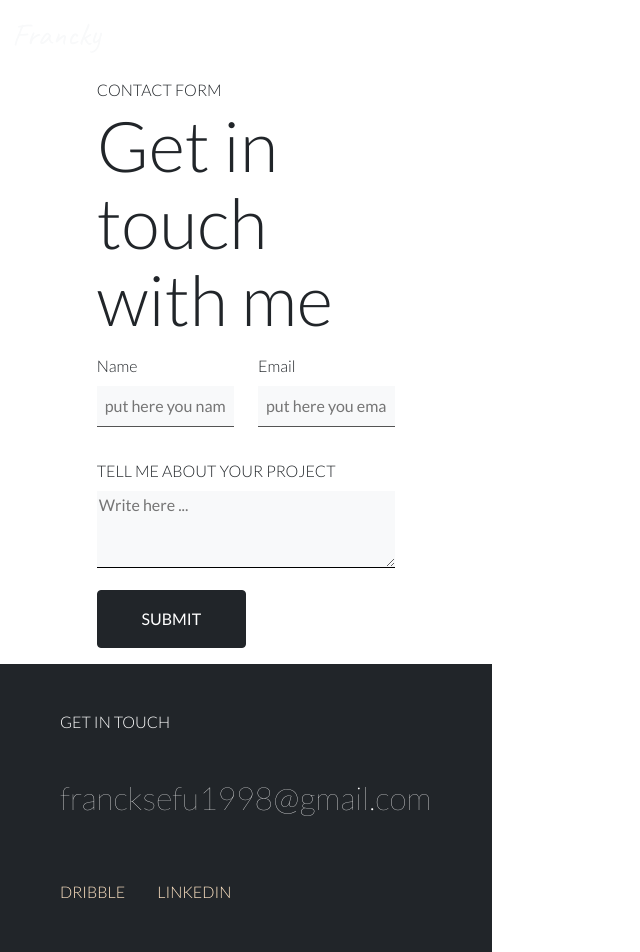
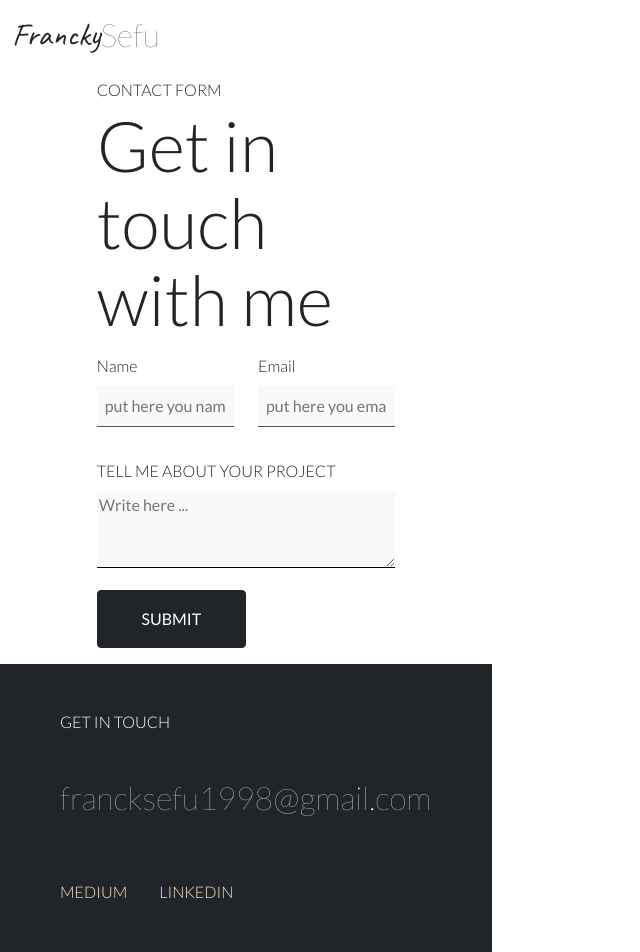
Before and after one commit to francksefu/franck-portfolio, a React (Vite) app: page /contact in a window 1280 px wide. Shown: the top 952 px of the page, without its empty margins (0-640 px from the left). Built offline with nearby package versions, Linux system fonts and the light colour scheme.

Commit message:
Updates favicon and title

```diff
--- a/index.html
+++ b/index.html
@@ -2,7 +2,7 @@
 <html lang="en">
   <head>
     <meta charset="UTF-8" />
-    <link rel="icon" type="image/svg+xml" href="/vite.svg" />
+    <link rel="icon" type="image/svg+xml" href="/moi.png" />
     <meta name="viewport" content="width=device-width, initial-scale=1.0" />
     <link href="https://cdn.jsdelivr.net/npm/bootstrap@5.0.2/dist/css/bootstrap.min.css" rel="stylesheet" integrity="sha384-EVSTQN3/azprG1Anm3QDgpJLIm9Nao0Yz1ztcQTwFspd3yD65VohhpuuCOmLASjC" crossorigin="anonymous">
     <script src="https://cdn.jsdelivr.net/npm/bootstrap@5.0.2/dist/js/bootstrap.bundle.min.js" integrity="sha384-MrcW6ZMFYlzcLA8Nl+NtUVF0sA7MsXsP1UyJoMp4YLEuNSfAP+JcXn/tWtIaxVXM" crossorigin="anonymous"></script>
@@ -12,7 +12,7 @@
     <link rel="preconnect" href="https://fonts.googleapis.com">
     <link rel="preconnect" href="https://fonts.gstatic.com" crossorigin>
     <link href="https://fonts.googleapis.com/css2?family=Lato:ital,wght@0,100;0,300;0,400;0,700;0,900;1,100;1,300;1,400;1,700;1,900&display=swap" rel="stylesheet">
-    <title>Vite + React</title>
+    <title>franckportfolio</title>
     <script src="https://kit.fontawesome.com/249b34b61e.js" crossorigin="anonymous"></script>
   </head>
   <body>
--- a/src/App.css
+++ b/src/App.css
@@ -175,6 +175,10 @@ input:hover, textarea:hover {
   gap: 10px;
 }
 
+.link_a {
+  text-decoration: none;
+}
+
 @media only screen and (max-width: 600px) {
   h1 {
     font-size: 40px;
--- a/src/components/Navbar/Navbar.jsx
+++ b/src/components/Navbar/Navbar.jsx
@@ -1,17 +1,8 @@
 import { useState } from "react";
-import Foot from "../homes/Foot";
-import { motion, useAnimation } from "framer-motion";
-import { useInView } from "react-intersection-observer";
-import { useEffect } from "react";
 import { Link } from "react-router-dom";
 
-const boxVariant = {
-  visible: { opacity: 1, scale: 1, transition: { duration: 1 }, width: 'auto' },
-  hidden: { opacity: 0.1, scale: 0.1, width: 0 }
-};
-
 const Navbar = () => {
-  const [menu, setMenu] = useState(false);
+  const [menu, setMenu] = useState(true);
   const [menuBg, setMenuBg] = useState('container-fluid position-fixed bg-transparent')
   const handleMenu = () => {
     if(menu) {
@@ -22,7 +13,6 @@ const Navbar = () => {
       document.querySelector('#pate').style.transform = 'scaleY(0)';
       document.querySelector('#pate').style.height = '0px';
       document.querySelector('#cross').style.transform = 'scaleY(1)';
-      setMenu(!menu)
       setMenuBg('container-fluid position-fixed bg-light');
     } else {
       document.querySelector('#hide-menu1').style.height = '0px';
@@ -31,17 +21,17 @@ const Navbar = () => {
       document.querySelector('#hide-menu').style.transform = 'scaleY(0)';
       document.querySelector('#pate').style.transform = 'scaleY(1)';
       document.querySelector('#cross').style.transform = 'scaleY(0)';
-      setMenu(!menu)
       setMenuBg('container-fluid position-fixed bg-transparent');
     }
+    setMenu(!menu)
   }
 
   return(
     <div className= {menuBg}>
       <div className="d-flex justify-content-between">
         <Link to='/' className="d-flex">
-          <h2 className="some text-light pt-3">Francky</h2>
-          <h2 className="fontS text-white pt-3">Sefu</h2>
+          <h2 className={menu ? (location.pathname == '/contact' ? "some text-dark pt-3" : "some text-light pt-3") : "some text-dark pt-3"}>Francky</h2>
+          <h2 className={menu? (location.pathname == '/contact' ? "fontS text-dark pt-3" : "fontS text-light pt-3")  : "fontS text-dark pt-3"}>Sefu</h2>
         </Link>
         <div>
           <h1 className="text-light cursor some" id="pate" onClick={handleMenu}>
@@ -62,12 +52,12 @@ const Navbar = () => {
           <div className="col-md-6 bg-light" id="hide-menu1">
 
             <div className="d-flex justify-content-between">
-              <div className="p-3 col-md-7">
+              <div className="p-3 col-md-7 no-desk">
                 <h6 className="mt-3 mb-3 pt-3 pb-3 ps-3 ms-3">GET IN TOUCH</h6>
                 <h2 className="mt-3 mb-3 pt-3 pb-3 ps-3 ms-3">francksefu1998@gmail.com</h2>
                 <div className="d-flex mt-3 p-3">
-                  <h6 className="p-3">DRIBBLE</h6>
-                  <h6 className="p-3">LINKEDIN</h6>
+                <a href="https://medium.com/@francksefu1998" className="link_a" target="_blank"><h6 className="p-3 beige">MEDIUM</h6></a>
+                <a href="https://www.linkedin.com/in/franck-sefu/" className="link_a" target="_blank"><h6 className="p-3 beige">LINKEDIN</h6></a>
                 </div>
               </div>
 
@@ -76,13 +66,11 @@ const Navbar = () => {
           </div>
           <div className="col-md-6 bg-light" id="hide-menu">
             <ul className="">
-              <li className="p-3">
+              <li className="p-3" onClick={() => setMenu(false)}>
                 <Link to="/"><h2>Home</h2></Link>
               </li>
-              <li className="p-3">
-                <h2>Works</h2>
-              </li>
-              <li className="p-3">
+
+              <li className="p-3" onClick={() => setMenu(false)}>
                 <Link to="/contact"><h2>Contacts</h2></Link>
               </li>
             </ul>
--- a/src/components/foots/Project.jsx
+++ b/src/components/foots/Project.jsx
@@ -80,9 +80,9 @@ const Project = () => {
               ))}
             </div>
             <div className="flex-grid-link justify-content-center">
-              <a href={projet.gitUrl.frontEnd} target='_blank' className='btn btn-dark m-3'>Source code</a>
-              <a href={projet.productionUrl} target='_blank' className='btn btn-dark m-3'>Preview link</a>
-              <a href='#' target='_blank' className='btn btn-dark m-3'>Video link</a>
+              <a href={projet.gitUrl.frontEnd} target='_blank' className='btn btn-dark m-3'>View code</a>
+              <a href={projet.productionUrl} target='_blank' className='btn btn-dark m-3'>Live preview</a>
+              {projet.videoUrl == '' ? null : (<a href={projet.videoUrl} target='_blank' className='btn btn-dark m-3'>Video link</a>)}
             </div>
             </motion.div>
           </div>
--- a/src/components/homes/Foot.jsx
+++ b/src/components/homes/Foot.jsx
@@ -32,8 +32,8 @@ const Foot = () => {
           <h6 className="mt-3 mb-3 pt-3 pb-3 ps-3 ms-3">GET IN TOUCH</h6>
           <h2 className="mt-3 mb-3 pt-3 pb-3 ps-3 ms-3">francksefu1998@gmail.com</h2>
           <div className="d-flex mt-3 p-3">
-            <h6 className="p-3 beige">DRIBBLE</h6>
-            <h6 className="p-3 beige">LINKEDIN</h6>
+            <a href="https://medium.com/@francksefu1998" className="link_a" target="_blank"><h6 className="p-3 beige">MEDIUM</h6></a>
+            <a href="https://www.linkedin.com/in/franck-sefu/" className="link_a" target="_blank"><h6 className="p-3 beige">LINKEDIN</h6></a>
           </div>
         </div>
 
--- a/src/components/homes/projects.js
+++ b/src/components/homes/projects.js
@@ -32,6 +32,7 @@ export const projects = [
     gitUrl: {frontEnd: 'https://github.com/francksefu/kerygme', backEnd: null},
     description: `This website was created to talk a little bit about a pious and very holy man, Kiko Arguello initiator of the neon cathecumenal way, as I have always been inspired by his life, he who is a very good artist, I decided to make a small site for him, just to have a little fun`,
     languages: ['HTML5', 'CSS3', 'React', 'Bootstrap'],
+    videoUrl: '',
     projectPicture: [Kikofond2, Kikofond1, Kikophone1, Kikophone2, Carmen]
   },
   {
```
Also changed, not shown: public/moi.png (added).
